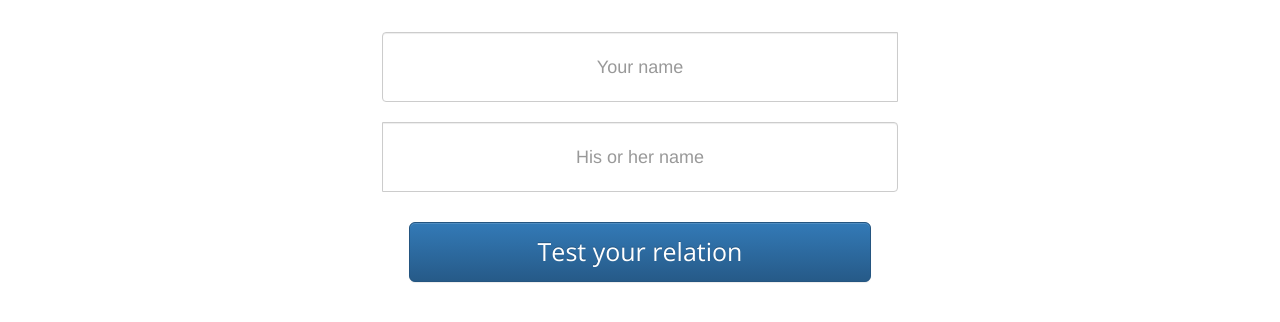
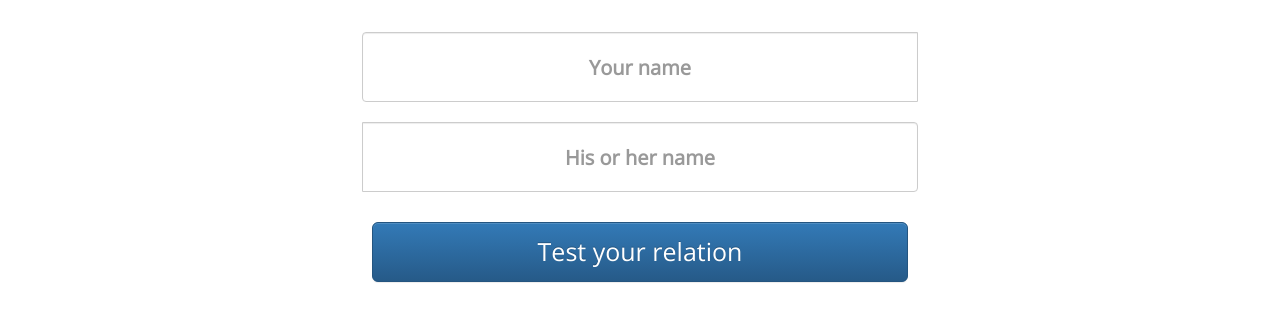
Before and after one commit to rajanjamu/flamesGame, a plain HTML site: page index.html in a window 1280 px wide. Shown: the part 60-382 px from the top of the page. Drawn offline with nearby package versions, Linux system fonts and the light colour scheme.

Commit message:
Changed font-family and renamged file from flamesGame to index

```diff
--- a/main.css
+++ b/main.css
@@ -28,15 +28,17 @@ h1 {
 .form-control {
 	height: 70px;
 	text-align: center;
-	font-size: 18px;
+	font-size: 20px;
 	margin-top: 20px;
+	font-family: 'Open Sans', sans-serif;
+	font-weight: 900;
 }
 
 .btn-custom {
 	margin-top: 30px;
 	margin-right: auto;
 	margin-left: auto;
-	width: 462px;
+	width: 536px;
 	height: 60px;
 	font-family: 'Open Sans', sans-serif;
 	font-size: 25px;
```
Also changed, not shown: index.html (renamed from flamesGame.html).
